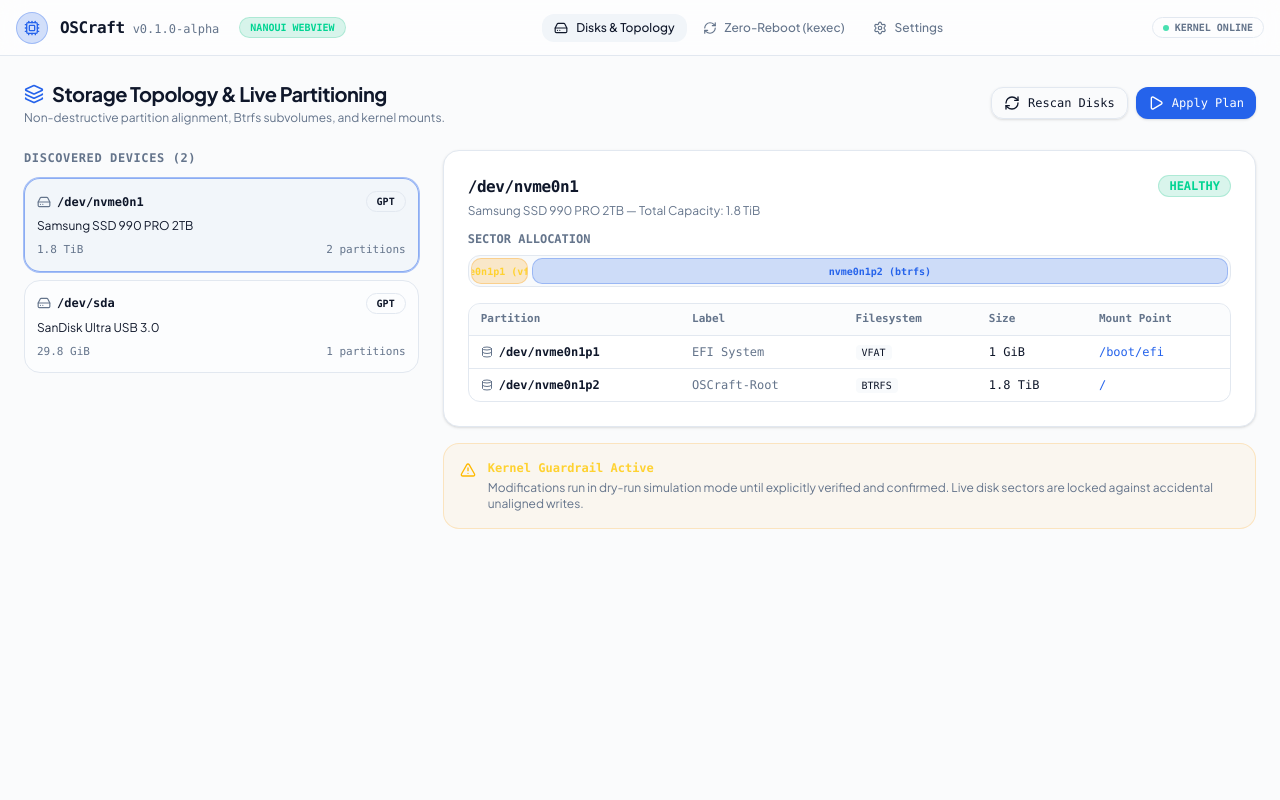
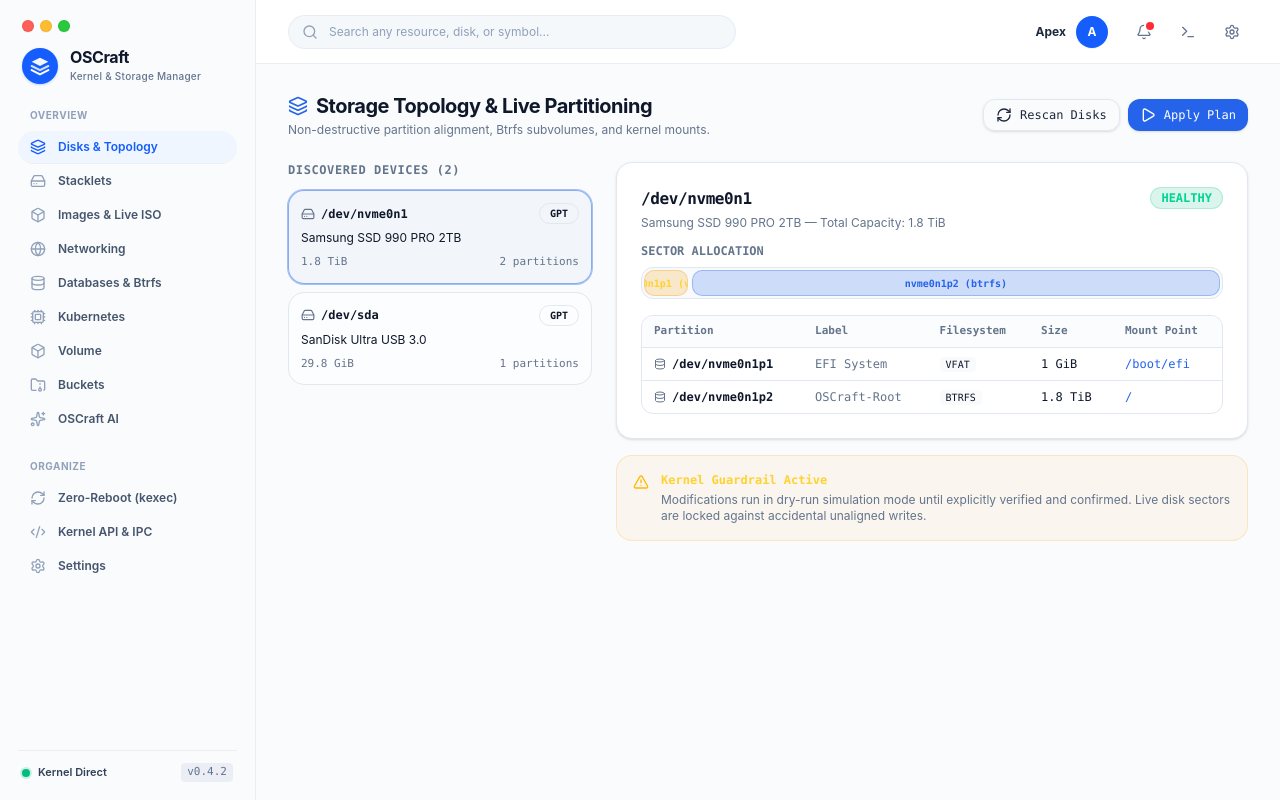
Before and after one commit to Judeadeniji/OSCraft, a React (Vite) app in the folder frontend/: page / in a window 1280 px wide. Built offline with nearby package versions, Linux system fonts and the light colour scheme.

Commit message:
feat(frontend): redesign root layout with desktop sidebar and search navigation

```diff
--- a/frontend/src/routes/__root.tsx
+++ b/frontend/src/routes/__root.tsx
@@ -1,65 +1,202 @@
-import { createRootRoute, Link, Outlet } from '@tanstack/react-router'
-import { HardDrive, RefreshCw, Settings, ShieldAlert, Cpu } from 'lucide-react'
-import { Badge } from '@/components/ui/badge'
+import { createRootRoute, Link, Outlet, useLocation } from '@tanstack/react-router'
+import {
+  Layers,
+  HardDrive,
+  RefreshCw,
+  Settings,
+  Search,
+  Bell,
+  Globe,
+  Database,
+  Cpu,
+  Box,
+  FolderArchive,
+  Sparkles,
+  Code2,
+  Terminal,
+} from 'lucide-react'
+import { useState } from 'react'
 
 export const Route = createRootRoute({
   component: RootComponent,
 })
 
 function RootComponent() {
+  const location = useLocation()
+  const [searchQuery, setSearchQuery] = useState('')
+
+  const navOverview = [
+    { label: 'Disks & Topology', to: '/', icon: Layers, activeMatch: (p: string) => p === '/' },
+    { label: 'Stacklets', to: '/', icon: HardDrive, activeMatch: () => false },
+    { label: 'Images & Live ISO', to: '/', icon: Box, activeMatch: () => false },
+    { label: 'Networking', to: '/', icon: Globe, activeMatch: () => false },
+    { label: 'Databases & Btrfs', to: '/', icon: Database, activeMatch: () => false },
+    { label: 'Kubernetes', to: '/', icon: Cpu, activeMatch: () => false },
+    { label: 'Volume', to: '/', icon: Box, activeMatch: () => false },
+    { label: 'Buckets', to: '/', icon: FolderArchive, activeMatch: () => false },
+    { label: 'OSCraft AI', to: '/', icon: Sparkles, activeMatch: () => false },
+  ]
+
+  const navOrganize = [
+    { label: 'Zero-Reboot (kexec)', to: '/kexec', icon: RefreshCw, activeMatch: (p: string) => p.startsWith('/kexec') },
+    { label: 'Kernel API & IPC', to: '/settings', icon: Code2, activeMatch: () => false },
+    { label: 'Settings', to: '/settings', icon: Settings, activeMatch: (p: string) => p.startsWith('/settings') },
+  ]
+
   return (
-    <div className="flex h-screen w-screen flex-col bg-background text-foreground antialiased selection:bg-primary/30">
-      {/* Top Navigation Bar */}
-      <header className="flex h-14 shrink-0 items-center justify-between border-b border-border px-4 bg-card/60 backdrop-blur-md">
-        <div className="flex items-center gap-3">
-          <div className="flex items-center justify-center size-8 rounded-lg bg-primary/20 border border-primary/30 text-primary">
-            <Cpu className="size-4" />
-          </div>
-          <div className="flex items-baseline gap-2">
-            <span className="font-mono font-bold tracking-tight text-foreground">OSCraft</span>
-            <span className="text-xs text-muted-foreground font-mono">v0.1.0-alpha</span>
-          </div>
-          <Badge variant="success" className="ml-2 font-mono text-[10px]">
-            NANOUI WEBVIEW
-          </Badge>
+    <div className="h-screen w-screen overflow-hidden flex flex-row bg-white text-slate-800 font-sans antialiased selection:bg-blue-500/20">
+      {/* Left Sidebar (Desktop Application Frame) */}
+      <aside className="w-64 h-full shrink-0 bg-slate-50/70 border-r border-slate-200/70 flex flex-col justify-between p-4.5 select-none z-20">
+        <div className="space-y-6">
+          {/* Window Traffic Lights & Logo */}
+          <div className="space-y-4">
+            {/* macOS Desktop Window Controls */}
+            <div className="flex items-center gap-1.5 px-1 pt-0.5">
+              <span className="size-3 rounded-full bg-[#ff5f56] border border-[#e0443e]/40 shadow-2xs" />
+              <span className="size-3 rounded-full bg-[#ffbd2e] border border-[#dea123]/40 shadow-2xs" />
+              <span className="size-3 rounded-full bg-[#27c93f] border border-[#1aab29]/40 shadow-2xs" />
             </div>
 
-        <nav className="flex items-center gap-1">
+            {/* Brand Identity */}
+            <Link to="/" className="flex items-center gap-3 group px-1">
+              <div className="size-9 rounded-xl bg-blue-600 flex items-center justify-center text-white shadow-sm shadow-blue-500/25 group-hover:scale-105 active:scale-95 transition-transform duration-200">
+                <svg className="size-5" viewBox="0 0 24 24" fill="none" xmlns="http://www.w3.org/2000/svg">
+                  <path d="M12 2L2 7L12 12L22 7L12 2Z" fill="currentColor" opacity="0.95" />
+                  <path d="M2 17L12 22L22 17" stroke="currentColor" strokeWidth="2.5" strokeLinecap="round" strokeLinejoin="round" />
+                  <path d="M2 12L12 17L22 12" stroke="currentColor" strokeWidth="2.5" strokeLinecap="round" strokeLinejoin="round" opacity="0.8" />
+                </svg>
+              </div>
+              <div className="flex flex-col">
+                <span className="font-bold text-slate-900 text-base tracking-tight leading-none">OSCraft</span>
+                <span className="text-[10px] text-slate-500 font-medium tracking-wide mt-1">Kernel & Storage Manager</span>
+              </div>
+            </Link>
+          </div>
+
+          {/* Navigation: OVERVIEW */}
+          <div>
+            <div className="text-[10px] font-bold tracking-wider uppercase text-slate-400 px-3 mb-2">
+              Overview
+            </div>
+            <nav className="space-y-0.5">
+              {navOverview.map((item) => {
+                const Icon = item.icon
+                const isActive = item.activeMatch(location.pathname)
+                return (
                   <Link
-            to="/"
-            className="flex items-center gap-2 px-3 py-1.5 rounded-md text-xs font-medium text-muted-foreground hover:text-foreground hover:bg-accent transition-colors [&.active]:bg-secondary [&.active]:text-foreground"
+                    key={item.label}
+                    to={item.to}
+                    className={`flex items-center gap-3 px-3 py-2 rounded-xl text-xs font-semibold transition-all duration-150 active:scale-[0.98] ${
+                      isActive
+                        ? 'text-blue-600 bg-blue-50/90 shadow-2xs'
+                        : 'text-slate-600 hover:text-slate-900 hover:bg-slate-200/50'
+                    }`}
                   >
-            <HardDrive className="size-3.5" />
-            Disks & Topology
+                    <Icon className={`size-4 ${isActive ? 'text-blue-600' : 'text-slate-400'}`} />
+                    <span>{item.label}</span>
                   </Link>
+                )
+              })}
+            </nav>
+          </div>
+
+          {/* Navigation: ORGANIZE */}
+          <div>
+            <div className="text-[10px] font-bold tracking-wider uppercase text-slate-400 px-3 mb-2">
+              Organize
+            </div>
+            <nav className="space-y-0.5">
+              {navOrganize.map((item) => {
+                const Icon = item.icon
+                const isActive = item.activeMatch(location.pathname)
+                return (
+                  <Link
+                    key={item.label}
+                    to={item.to}
+                    className={`flex items-center gap-3 px-3 py-2 rounded-xl text-xs font-semibold transition-all duration-150 active:scale-[0.98] ${
+                      isActive
+                        ? 'text-blue-600 bg-blue-50/90 shadow-2xs'
+                        : 'text-slate-600 hover:text-slate-900 hover:bg-slate-200/50'
+                    }`}
+                  >
+                    <Icon className={`size-4 ${isActive ? 'text-blue-600' : 'text-slate-400'}`} />
+                    <span>{item.label}</span>
+                  </Link>
+                )
+              })}
+            </nav>
+          </div>
+        </div>
+
+        {/* Sidebar Footer Status Pill */}
+        <div className="pt-3 border-t border-slate-200/60 flex items-center justify-between text-xs text-slate-500 px-1">
+          <div className="flex items-center gap-2">
+            <span className="size-2 rounded-full bg-emerald-500 ring-2 ring-emerald-500/20" />
+            <span className="font-semibold text-slate-700 text-[11px]">Kernel Direct</span>
+          </div>
+          <code className="text-[11px] text-slate-500 font-mono bg-slate-200/60 px-1.5 py-0.5 rounded">v0.4.2</code>
+        </div>
+      </aside>
+
+      {/* Main Desktop Stage */}
+      <div className="flex-1 h-full flex flex-col min-w-0 bg-[#fafbfc]">
+        {/* Top Header Bar */}
+        <header className="h-16 px-6 lg:px-8 border-b border-slate-200/70 bg-white/95 backdrop-blur-md flex items-center justify-between gap-4 shrink-0 z-10">
+          {/* Search Pill Input */}
+          <div className="relative flex-1 max-w-md">
+            <Search className="absolute left-3.5 top-1/2 -translate-y-1/2 size-4 text-slate-400" />
+            <input
+              type="text"
+              placeholder="Search any resource, disk, or symbol..."
+              value={searchQuery}
+              onChange={(e) => setSearchQuery(e.target.value)}
+              className="w-full pl-10 pr-4 py-2 rounded-full bg-slate-100/70 border border-slate-200/70 text-xs text-slate-800 placeholder-slate-400 focus:outline-hidden focus:bg-white focus:border-blue-500 focus:ring-2 focus:ring-blue-500/15 transition-all duration-150"
+            />
+          </div>
+
+          {/* Right Action & User Profile Cluster */}
+          <div className="flex items-center gap-3">
+            <div className="hidden sm:flex items-center gap-2.5 mr-2">
+              <span className="text-xs font-bold text-slate-800">Apex</span>
+              <div className="size-8 rounded-full bg-blue-600 text-white flex items-center justify-center font-bold text-xs shadow-2xs">
+                A
+              </div>
+            </div>
+
+            {/* Notification Bell */}
+            <button
+              className="relative p-2 rounded-full text-slate-500 hover:text-slate-800 hover:bg-slate-100 transition-colors duration-150 cursor-pointer active:scale-95"
+              title="Kernel notifications"
+            >
+              <Bell className="size-4" />
+              <span className="absolute top-1.5 right-1.5 size-2 rounded-full bg-red-500 ring-2 ring-white" />
+            </button>
+
+            {/* Live Terminal / Console */}
             <Link
               to="/kexec"
-            className="flex items-center gap-2 px-3 py-1.5 rounded-md text-xs font-medium text-muted-foreground hover:text-foreground hover:bg-accent transition-colors [&.active]:bg-secondary [&.active]:text-foreground"
+              className="p-2 rounded-full text-slate-500 hover:text-slate-800 hover:bg-slate-100 transition-colors duration-150 active:scale-95"
+              title="Kernel console"
             >
-            <RefreshCw className="size-3.5" />
-            Zero-Reboot (kexec)
+              <Terminal className="size-4" />
             </Link>
+
+            {/* Settings Cog */}
             <Link
               to="/settings"
-            className="flex items-center gap-2 px-3 py-1.5 rounded-md text-xs font-medium text-muted-foreground hover:text-foreground hover:bg-accent transition-colors [&.active]:bg-secondary [&.active]:text-foreground"
+              className="p-2 rounded-full text-slate-500 hover:text-slate-800 hover:bg-slate-100 transition-colors duration-150 active:scale-95"
+              title="Settings"
             >
-            <Settings className="size-3.5" />
-            Settings
+              <Settings className="size-4" />
             </Link>
-        </nav>
-
-        <div className="flex items-center gap-2">
-          <Badge variant="outline" className="font-mono text-[10px] text-muted-foreground border-border flex items-center gap-1.5">
-            <span className="size-1.5 rounded-full bg-emerald-400 animate-pulse" />
-            KERNEL ONLINE
-          </Badge>
           </div>
         </header>
 
-      {/* Main Content Area */}
-      <main className="flex-1 overflow-auto p-6">
+        {/* Dedicated Internal Scroll Area */}
+        <main className="flex-1 overflow-y-auto px-6 py-6 lg:px-8 lg:py-7">
           <Outlet />
         </main>
       </div>
+    </div>
   )
 }
```
Lines whose indentation alone changed are shown as unchanged.
